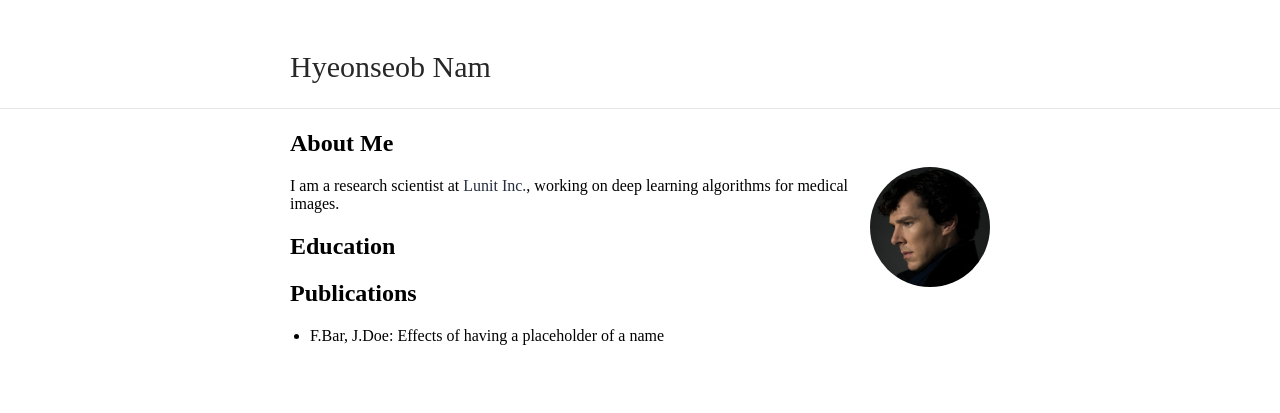
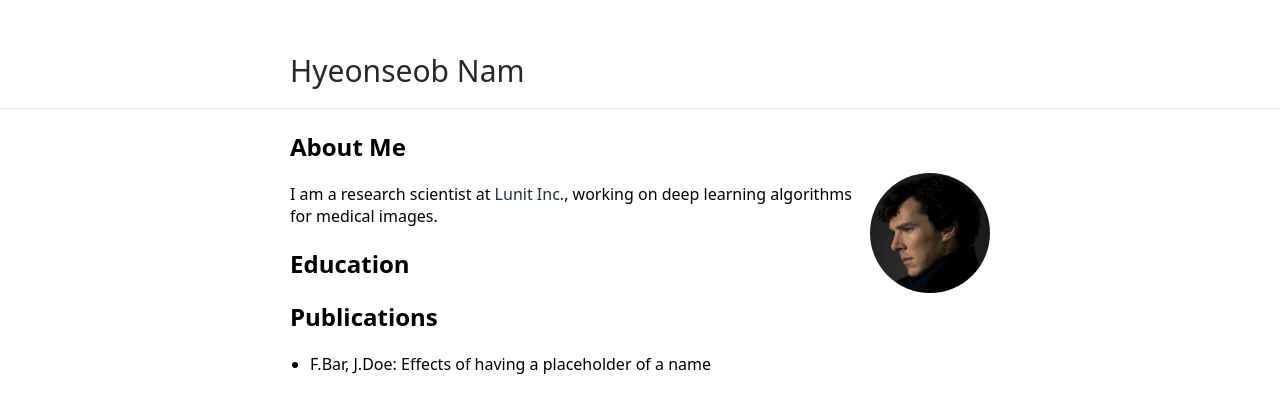
Before and after one commit to gholste/hyeonseobnam.github.io, a Jekyll site: the page built from index.md, in a window 1280 px wide. Shown: the top 413 px of the page. Built offline with Jekyll 4.4.1, drawn with Linux system fonts in a browser that asks for light colours.

Commit message:
Update _style.scss

```diff
--- a/_sass/_style.scss
+++ b/_sass/_style.scss
@@ -11,7 +11,7 @@ html {
 }
 body {
     margin: 0;
-    font-family: "sans-serif";
+    font-family: "Noto Sans";
     height: 100%;
 }
 a {
```
